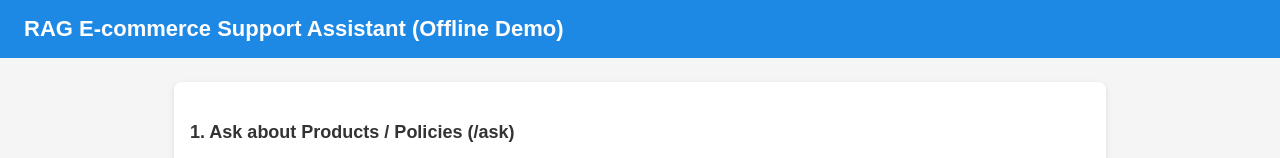
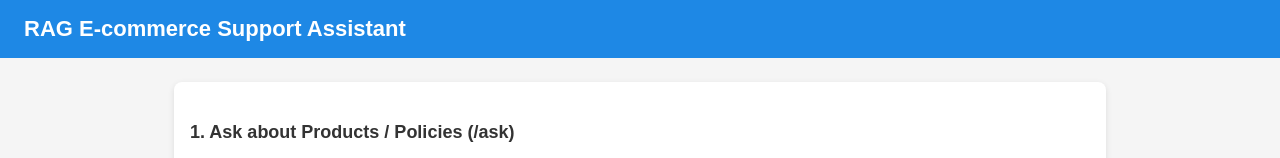
Before and after one commit to Chinna188/RAG-E-commerce, a website: page public/index.html in a window 1280 px wide. Shown: the top 158 px of the page. Drawn offline with Linux system fonts and the light colour scheme.

Commit message:
Update index.html

```diff
--- a/public/index.html
+++ b/public/index.html
@@ -84,7 +84,7 @@
   </head>
   <body>
     <header>
-      <h1>RAG E-commerce Support Assistant (Offline Demo)</h1>
+      <h1>RAG E-commerce Support Assistant </h1>
     </header>
 
     <main>
```
